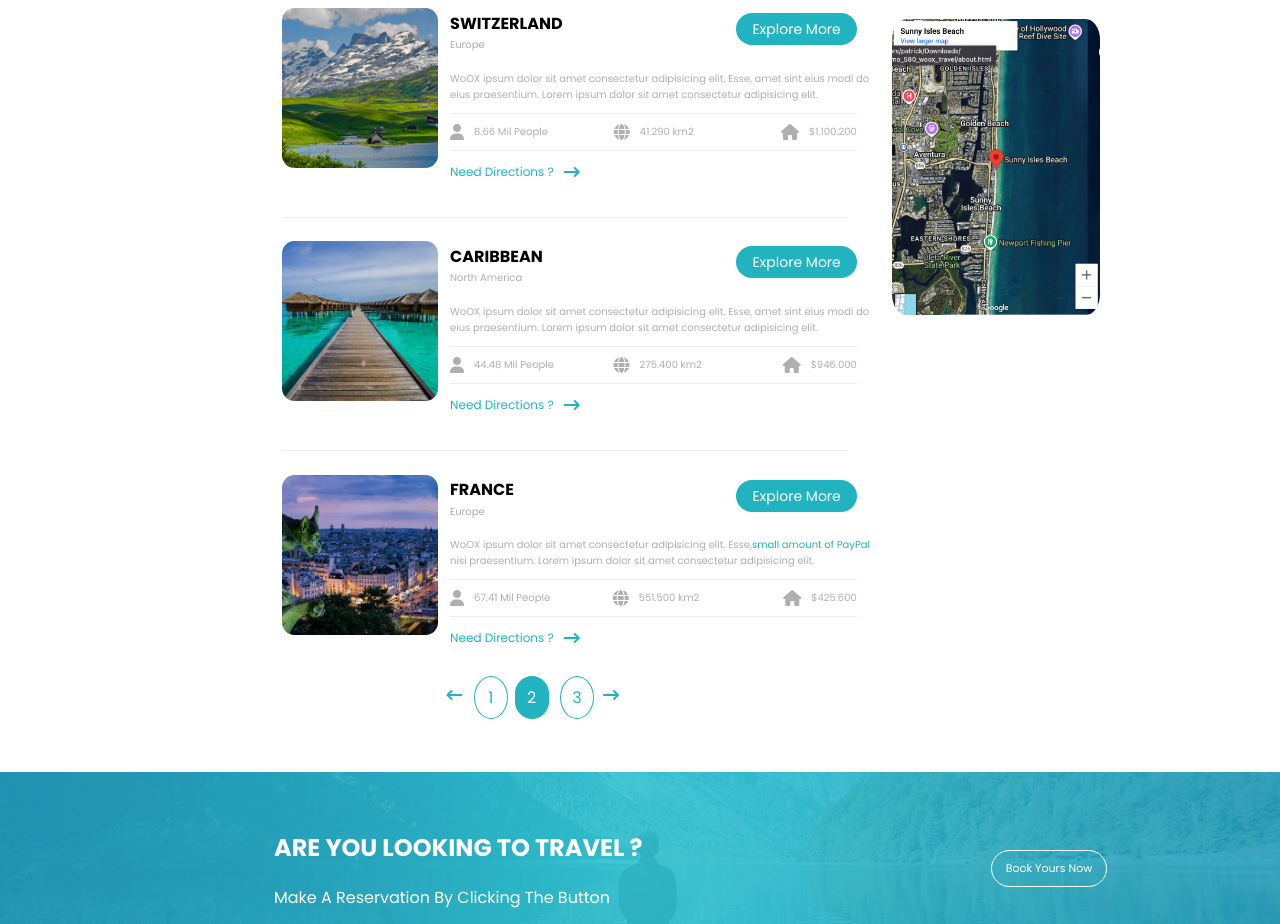
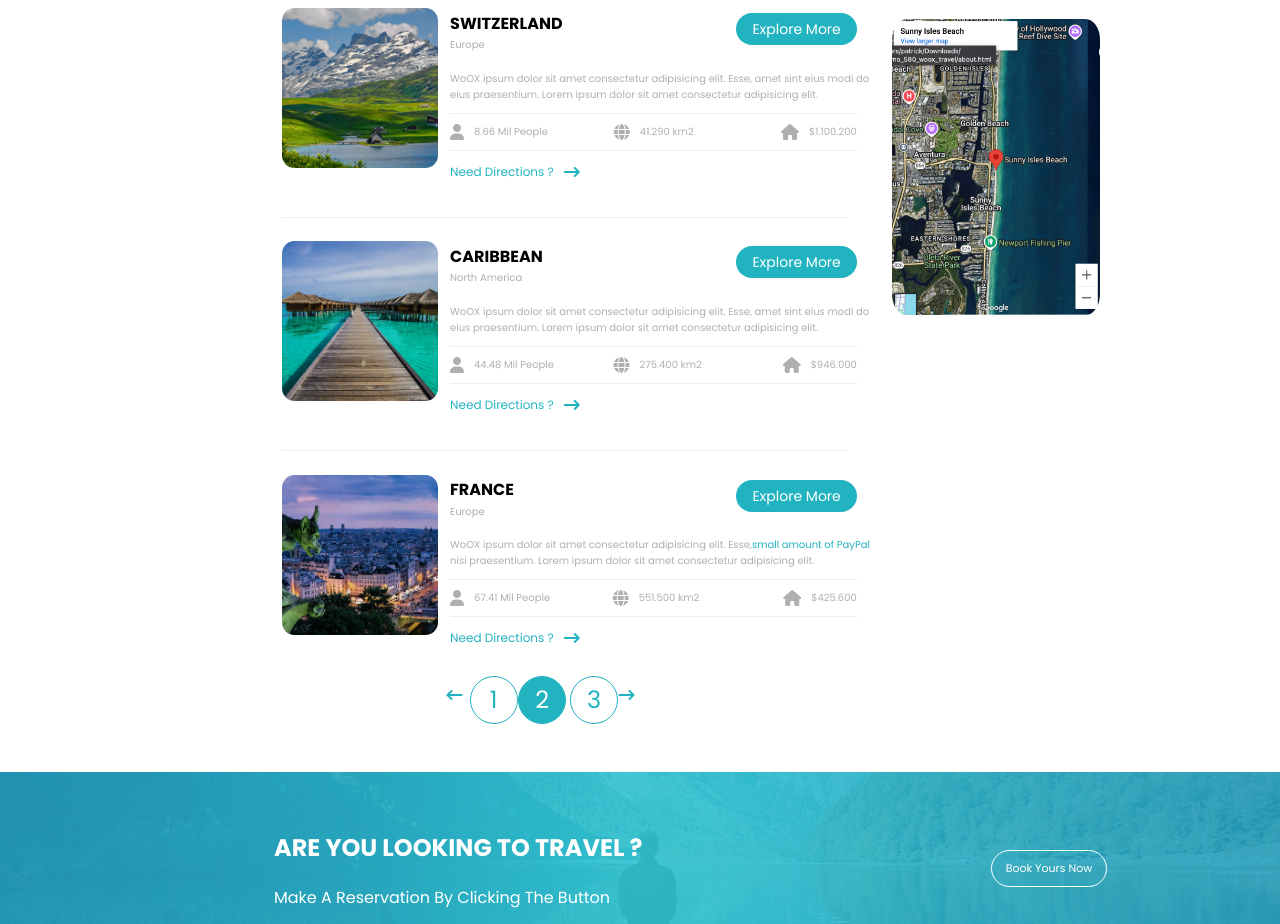
Before and after one commit to A-98164309/Pratique-HTML-CSS, a plain HTML site: page solution/index.html in a window 1280 px wide. Shown: the part 1010-1934 px from the top of the page. Drawn offline with Linux system fonts and the light colour scheme.

Commit message:
correction terminée

```diff
--- a/solution/index.html
+++ b/solution/index.html
@@ -205,7 +205,7 @@
                     </div>
                 </div>
                 <div class="circle">
-                    <i class="fa fa-long-arrow-left" aria-hidden="true"></i>
+                    <i class="fa fa-long-arrow-left arrowleft" aria-hidden="true"></i>
                     <span id="circle1" class="circle1">1</span>
                     <span id="circle2" class="circle2">2</span>
                     <span id="circle1" class="circle3">3</span>
--- a/solution/style.css
+++ b/solution/style.css
@@ -107,6 +107,9 @@ header .grid {
     border: 1px solid #22b3c1;
     border-radius: 50%;
     padding: 15px;
+    line-height: 30px;
+    width: 30px;
+    height: 30px;
 }
 
 .grid .pop1 {
@@ -309,18 +312,23 @@ span.btn-more {
 }
 
 .circle .fa-long-arrow-right {
-    margin-left: 19%;
+    position: absolute;
+    top: 15%;
+    left: 24%;
     color: #22b3c1;
 }
 
 #circle1 {
     padding: 8px;
-    width: 16px;
+    width: 30px;
+    height: 30px;
     border: 1px solid #22b3c1;
     position: absolute;
     border-radius: 50%;
     text-align: center;
+    line-height: 30px;
     color: #22b3c1;
+    font-size: 24px;
 }
 
 .circle1 {
@@ -330,21 +338,25 @@ span.btn-more {
 
 #circle2 {
     padding: 8px;
-    width: 16px;
+    width: 30px;
+    height: 30px;
     background-color: #22b3c1;
     border: 1px solid #22b3c1;
     position: absolute;
-    border-radius: 150px;
+    left: 10%;
+    border-radius: 50px;
+    line-height: 30px;
     text-align: center;
     color: #ffffff;
-    left: 9.5%;
+    font-size: 24px;
 }
+
 .circle2 {
     margin-top: -1%;
 }
 
 .circle3 {
-    margin-left: 13%;
+    margin-left: 15%;
     margin-top: -1%;
 }
 
@@ -358,9 +370,10 @@ footer .img {
     padding: 3%;
 
 }
-.reservation{
+
+.reservation {
     position: relative;
-  left: 8.4%;
+    left: 8.4%;
 }
 
 .img span.btn-book {
```
